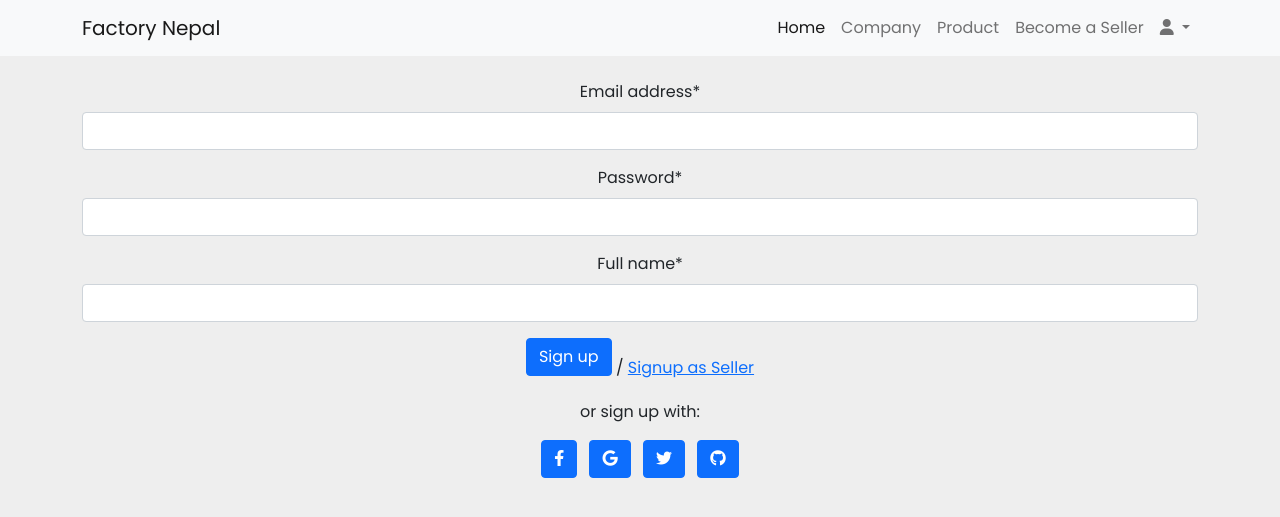
After one commit to sunil-ghimire/FactoryNepal, a Django app: page /signup/ in a window 1280 px wide. The commit adds this page. Shown: the top 517 px of the page. Run offline with Django 4.2, Linux system fonts and the light colour scheme; some libraries are stand-ins or nearby versions.

Commit message:
signup done for both seller and user

```diff
--- a/FactoryNepal/settings.py
+++ b/FactoryNepal/settings.py
@@ -142,6 +142,10 @@
 MEDIA_URL = '/media/'
 MEDIA_ROOT = os.path.join(BASE_DIR, 'media')
 
+LOGIN_REDIRECT_URL = "/"
+LOGOUT_REDIRECT_URL = "/"
+
+
 # Default primary key field type
 # https://docs.djangoproject.com/en/4.1/ref/settings/#default-auto-field
 
--- a/FactoryNepal/urls.py
+++ b/FactoryNepal/urls.py
@@ -22,6 +22,7 @@
 urlpatterns = [
     path('admin/', admin.site.urls),
     path('', include('main_app.urls')),
+    path("main_app/seller/", include("django.contrib.auth.urls")),
     path('api/v1/',include('api.urls')),
 ]
 
--- a/accounts/models.py
+++ b/accounts/models.py
@@ -1,5 +1,4 @@
 # Create your models here.
-from xml.dom import ValidationErr
 from django.db import models
 from django.contrib.auth.models import AbstractUser
 from .managers import CustomUserManager
@@ -7,15 +6,17 @@
 from django.utils.text import slugify
 from django.contrib.auth.hashers import make_password
 from django.conf import settings
+from django.core.exceptions import ValidationError
+
 
 class User(AbstractUser):
-    USER_TYPE =(
-    ("user", "User"),
-    ("seller", "Seller"),
-)
+    USER_TYPE = (
+        ("user", "User"),
+        ("seller", "Seller"),
+    )
     username = None
     email = models.EmailField(_('email address'), unique=True)
-    full_name = models.CharField(max_length=100, blank=False)
+    full_name = models.CharField(max_length=100, null=True, blank=True)
     password2 = models.CharField(max_length=100, blank=True)
 
     user_type = models.CharField(
@@ -32,12 +33,21 @@
     def __str__(self):
         return self.email
 
+    def save(self, *args, **kwargs):
+        if len(self.password) > 5:
+            self.password = make_password(self.password)
+        else:
+            raise ValidationError('Password length must be greater than 5')
+
+        super(User, self).save(*args, **kwargs)
+
 
 class Seller(User):
-    company_name = models.CharField(max_length=100, blank=False)
-    company_owner_name = models.CharField(max_length=100, blank=False)
-    company_address = models.CharField(max_length=200, blank=False)
-    company_phone = models.CharField(max_length=20,null=False, blank=False)
+    company_name = models.CharField(max_length=100, null=True, blank=True)
+    company_owner_name = models.CharField(
+        max_length=100, null=True, blank=True)
+    company_address = models.CharField(max_length=200, null=True, blank=True)
+    company_phone = models.CharField(max_length=20, null=True, blank=True)
 
     website = models.CharField(max_length=100, blank=True)
     facebook = models.CharField(max_length=100, blank=True)
@@ -64,20 +74,20 @@
     company_pan_document = models.ImageField(upload_to='images/', blank=True)
     slug = models.SlugField(max_length=100, blank=True)
 
-    def save(self, *args, **kwargs):
-        if len(self.password) > 5:
-            self.password = make_password(self.password)
-        else:
-            raise ValidationErr('Password length must be greater than 5')
-
-        self.slug = slugify(self.company_name)
-        super(Seller, self).save(*args, **kwargs)
-
     class Meta:
         verbose_name_plural = 'Sellers'
 
     def __str__(self):
         return self.company_name
+
+    def save(self, *args, **kwargs):
+        if len(self.password) > 5:
+            self.password = make_password(self.password)
+        else:
+            raise ValidationError   ('Password length must be greater than 5')
+
+        self.slug = slugify(self.company_name)
+        super(Seller, self).save(*args, **kwargs)
 
 
 class ProductCategory(models.Model):
--- /dev/null
+++ b/main_app/forms.py
@@ -0,0 +1,22 @@
+from django import forms
+from accounts.models import Seller, User
+from django.contrib.auth.hashers import make_password
+
+
+class SellerSingupForm(forms.ModelForm):
+    class Meta:
+        model = Seller
+        fields = ['email', 'password', 'company_name', 'company_owner_name', 'company_description', 'company_address', 'company_phone', 'company_logo', 'website', 'facebook', 'instagram', 'twitter', 'youtube',
+                  'number_of_employee', 'company_type', 'company_size', 'company_banner', 'company_location', 'company_state', 'company_city', 'company_zip', 'company_established', 'company_pan_number', 'company_pan_document']
+
+
+# user section start here
+class UserSignupForm(forms.ModelForm):
+
+    def __init__(self, *args, **kwargs):
+        super().__init__(*args, **kwargs)
+        self.fields['full_name'].required=True
+
+    class Meta:
+        model = User
+        fields = ['email', 'password', 'full_name']
--- a/main_app/urls.py
+++ b/main_app/urls.py
@@ -5,12 +5,16 @@
     path('', views.homepage, name='homepage'),
     path('company/', views.company, name='company'),
     path('product/', views.product, name='product'),
+
     path('seller/signup/', views.seller_signup, name='seller_signup'),
-    path('seller/login/',views.seller_login, name="seller_login"),
-    path('seller/logout/', views.seller_logout,name="seller_logout"),
+    # path('seller/login/',views.seller_login, name="seller_login"),
+    path('logout/', views.seller_logout,name="seller_logout"),
+
+
 
 
     #normal user
-    path('login/', views.user_login, name='user_login'),
+    # path('login/', views.user_login, name='user_login'),
+    path('signup/', views.user_signup, name='user_signup'),
 
 ]
--- a/main_app/views.py
+++ b/main_app/views.py
@@ -3,6 +3,7 @@
 from accounts.models import *
 from .forms import *
 from django.contrib.auth import logout, get_user_model
+from .forms import SellerSingupForm
 # Create your views here.
 
 User = get_user_model()
@@ -58,30 +59,41 @@
 
 
 def seller_signup(request):
-    if request.method == "POST":
-        form = SellerSignupForm(request.POST, request.FILES)
+    if request.method == "GET":
+        form = SellerSingupForm()
+        context = {
+            'form': form,
+        }
+        return render(request, 'main_app/seller_signup.html', context=context)
+    elif request.method == "POST":
+        form = SellerSingupForm(request.POST, request.FILES)
         if form.is_valid():
             form.save()
-            return redirect('/')
-    else:
-        form = SellerSignupForm()
-    return render(request, 'main_app/seller_signup.html', {'form': form})
+            return redirect('homepage')
+        else:
+            return render(request, 'main_app/seller_signup.html', {'form': form})
 
-
-def seller_login(request):
-    if request.method == "POST":
-        form = SellerSignForm(request.POST)
-        if form.is_valid():
-            return redirect('/')
-    else:
-        form = SellerSignForm()
-    return render(request, 'main_app/seller_signin.html', {'form': form})
 
 
 def seller_logout(request):
     logout(request)
-    return redirect('/')
+    return redirect('main_app/homepage')
 
 
-def user_login(request):
-    return render(request, 'main_app/user_login.html')
+
+
+#user section start here
+def user_signup(request):
+    if request.method == "GET":
+        form = UserSignupForm()
+        context = {
+            'form': form,
+        }
+        return render(request, 'main_app/user_signup.html', context=context)
+    elif request.method == "POST":
+        form = UserSignupForm(request.POST)
+        if form.is_valid():
+            form.save()
+            return redirect('homepage')
+        else:
+            return render(request, 'main_app/user_signup.html', {'form': form})
--- a/templates/base.html
+++ b/templates/base.html
@@ -57,7 +57,7 @@
                             <li><a class="dropdown-item" href="/profile">{{user.email}}</a></li>
                             <li><a class="dropdown-item" href="/profile">Profile</a></li>
                             <li><a class="dropdown-item" href="/setting">Setting</a></li>
-                            <li><a class="dropdown-item" href="/logout">Logout</a></li>
+                            <li><a class="dropdown-item" href="/main_app/seller/logout">Logout</a></li>
                             {% endif %}
                         </ul>
                     </li>
--- /dev/null
+++ b/templates/main_app/user_signup.html
@@ -0,0 +1,38 @@
+{% extends 'base.html' %}
+{% load static %}
+{% load crispy_forms_tags %}
+
+{% block content %}
+<div class="container mt-4">
+    <div class="row">
+        <form class="mx-auto text-center" method="POST">
+            {% csrf_token %}
+            <!-- 2 column grid layout with text inputs for the first and last names -->
+            {{form|crispy}}
+
+            <!-- Submit button -->
+            <button type="submit" class="btn btn-primary btn-block mb-4 mx-auto">Sign up</button> / <a href="/seller/signup" >Signup as Seller</a>
+
+            <!-- Register buttons -->
+            <div class="text-center">
+                <p>or sign up with:</p>
+                <button type="button" class="btn btn-primary btn-floating mx-1">
+                    <i class="fab fa-facebook-f"></i>
+                </button>
+
+                <button type="button" class="btn btn-primary btn-floating mx-1">
+                    <i class="fab fa-google"></i>
+                </button>
+
+                <button type="button" class="btn btn-primary btn-floating mx-1">
+                    <i class="fab fa-twitter"></i>
+                </button>
+
+                <button type="button" class="btn btn-primary btn-floating mx-1">
+                    <i class="fab fa-github"></i>
+                </button>
+            </div>
+        </form>
+    </div>
+</div>
+{% endblock content %}
```
Also changed, not shown: accounts/migrations/0001_initial.py (added), accounts/migrations/0002_alter_seller_company_address_and_more.py (added), accounts/migrations/__init__.py (added).
